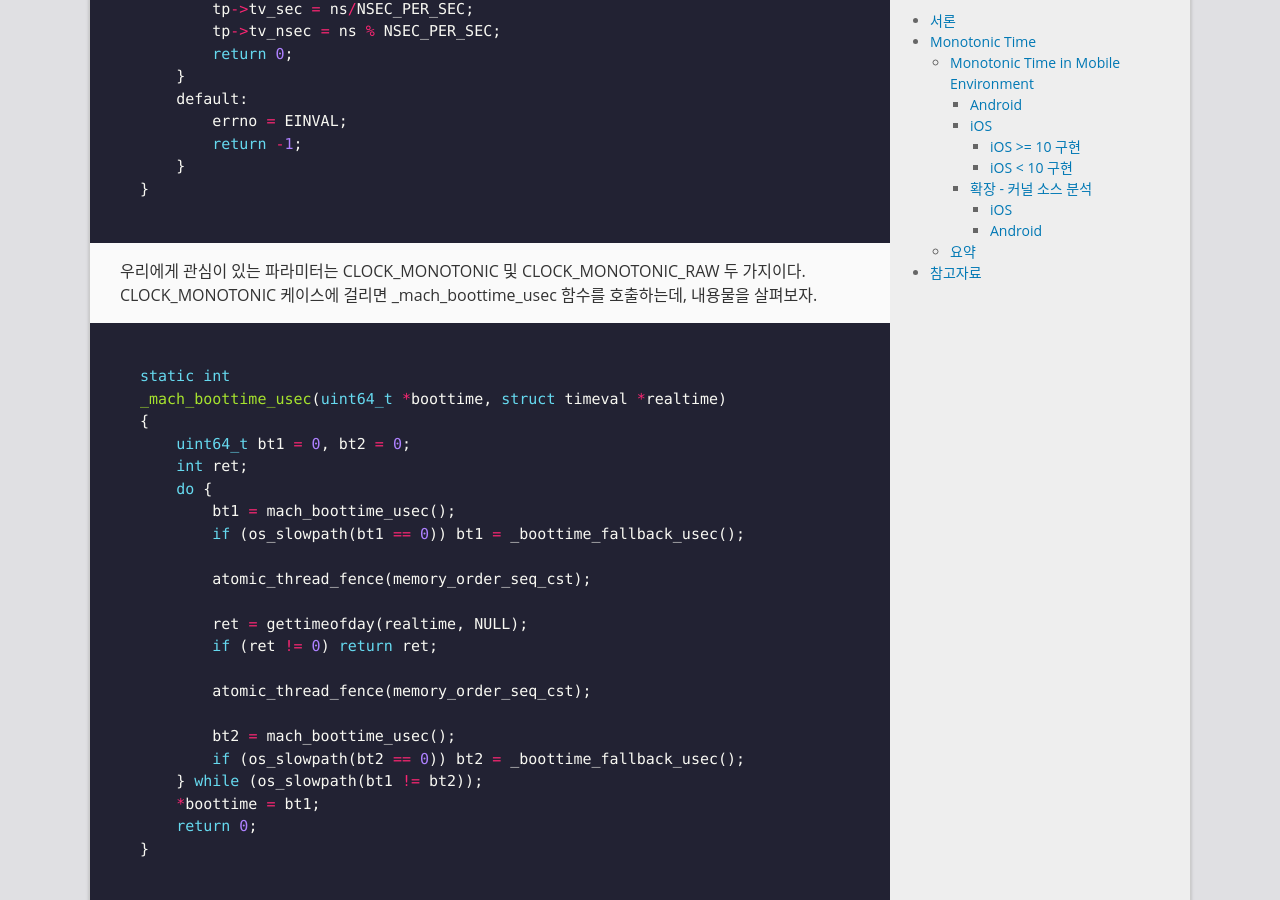
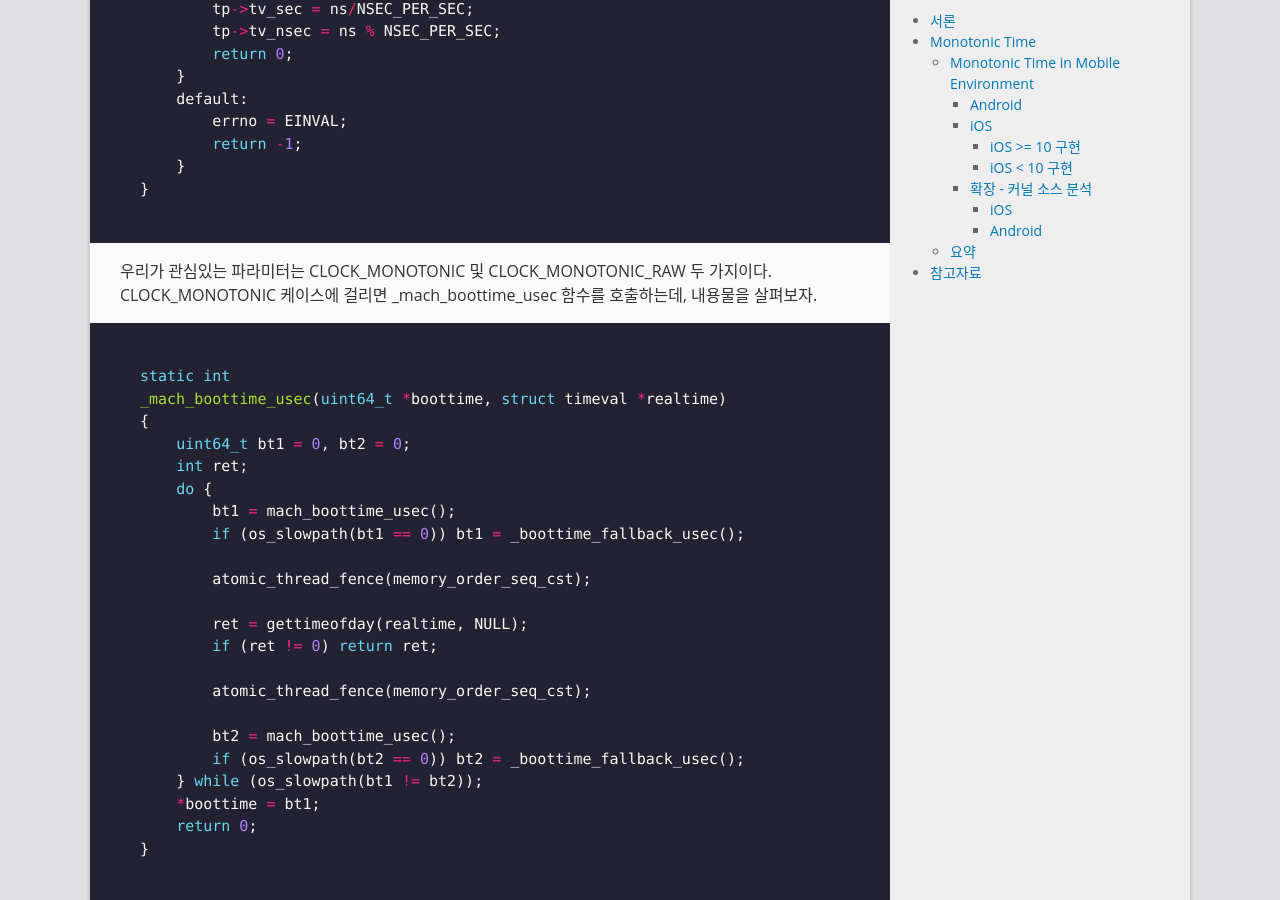
Before and after one commit to GarlicDipping/garlicdipping.github.io, a Jekyll site: the page built from _posts/2019-06-29-monotonic-time-and-unity-realtimesincestartup.md, in a window 1280 px wide and 900 px high, scrolled down 5658 px. Built offline with Jekyll 4.4.1, drawn with Linux system fonts in a browser that asks for light colours; comment, search, counter and statistics services are not loaded.

Commit message:
no message

```diff
--- a/_posts/2019-06-29-monotonic-time-and-unity-realtimesincestartup.md
+++ b/_posts/2019-06-29-monotonic-time-and-unity-realtimesincestartup.md
@@ -201,7 +201,7 @@ clock_gettime(clockid_t clk_id, struct timespec *tp)
 
 ~~~
 
-우리에게 관심이 있는 파라미터는 CLOCK_MONOTONIC 및 CLOCK_MONOTONIC_RAW 두 가지이다. CLOCK_MONOTONIC 케이스에 걸리면 _mach_boottime_usec 함수를 호출하는데, 내용물을 살펴보자.
+우리가 관심있는 파라미터는 CLOCK_MONOTONIC 및 CLOCK_MONOTONIC_RAW 두 가지이다. CLOCK_MONOTONIC 케이스에 걸리면 _mach_boottime_usec 함수를 호출하는데, 내용물을 살펴보자.
 
 ~~~c
 
```
